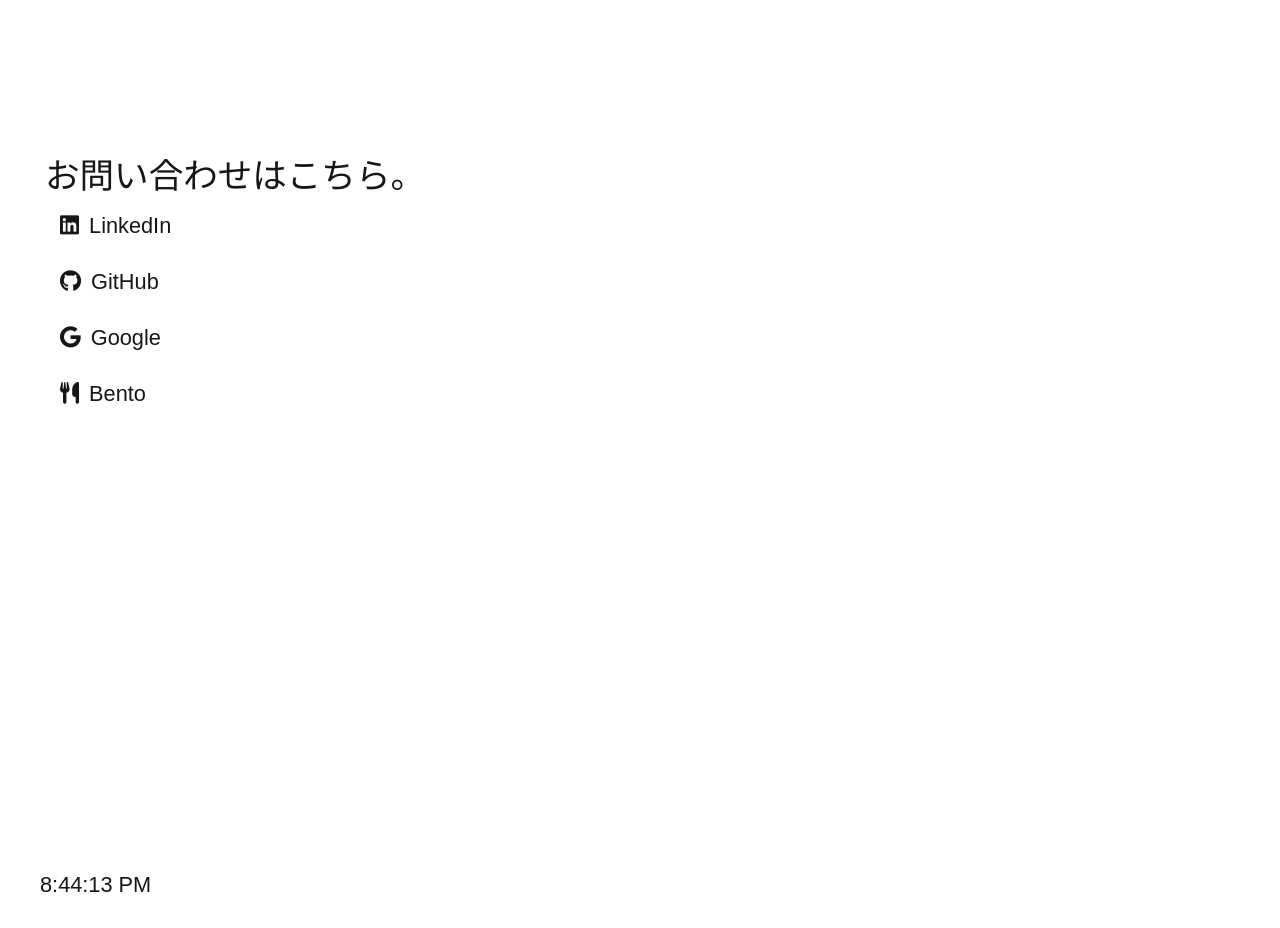
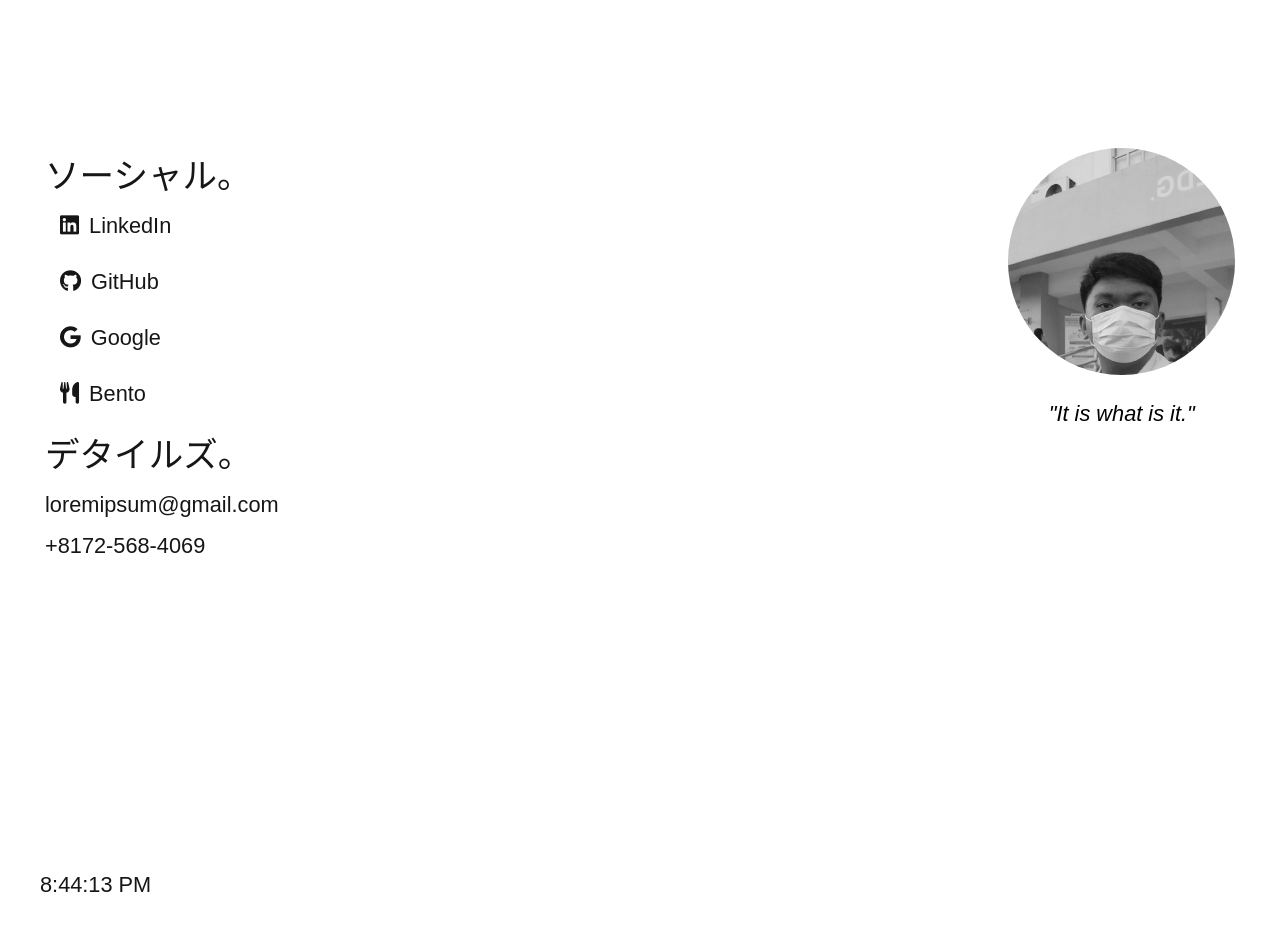
Before and after one commit to Samshh/landingPage, a Vue app: page / in a window 1280 px wide. Shown: the part 4520-5448 px from the top of the page. Built offline with nearby package versions, Linux system fonts and the light colour scheme; the HTML template or start-up script is replaced by a standard one; a web font is replaced by a local one.

Commit message:
footer redesign

```diff
--- a/src/components/footermain.vue
+++ b/src/components/footermain.vue
@@ -23,7 +23,8 @@
 
 gsap.registerPlugin(ScrollTrigger);
 onMounted(() => {
-  animateText(".contacts", ".outterWrapper", "contact me.", 2);
+  animateText(".detail", ".outterWrapper", "details.", 2);
+  animateText(".contacts", ".outterWrapper", "socials.", 2);
   BGchangeColor(".outterWrapper", "#161616");
   cursorChange(".outterWrapper", "#e7e7e7");
   changeColor(
@@ -47,6 +48,27 @@
     "top center",
     "bottom center"
   );
+  changeColor(
+    ".quote",
+    "#e7e7e7",
+    ".outterWrapper",
+    "top center",
+    "bottom center"
+  );
+  changeColor(
+    ".detail",
+    "#e7e7e7",
+    ".outterWrapper",
+    "top center",
+    "bottom center"
+  );
+  changeColor(
+    ".details",
+    "#e7e7e7",
+    ".outterWrapper",
+    "top center",
+    "bottom center"
+  );
 });
 
 onUnmounted(() => {
@@ -56,9 +78,10 @@
 
 <template>
   <div class="outterWrapper">
+    <div class="timewrap">
       <div class="innerWrapper">
         <div class="contwrap">
-        <div class="contacts">お問い合わせはこちら。</div>
+          <div class="contacts">ソーシャル。</div>
           <a class="contact linkedin" target="_blank" href="https://www.linkedin.com/in/samshh/" style="cursor: none">
             <i class="fab fa-linkedin"></i> LinkedIn
           </a>
@@ -73,6 +96,16 @@
             <i class="fas fa-utensils"></i> Bento
           </a>
         </div>
+        <div class="fadein">
+          <img class="samshh" src="/src/assets/footerimage.jpg" alt="samshh">
+          <p class="quote">"It is what is it."</p>
+        </div>
+      </div>
+      <div class="detailwrap">
+        <div class="detail">デタイルズ。</div>
+        <p class="details">loremipsum@gmail.com</p>
+        <p class="details">+8172-568-4069</p>
+      </div>
     </div>
     <div class="time" style="width: 250px">
       <p>{{ currentTime }}</p>
@@ -81,26 +114,87 @@
 </template>
 
 <style scoped>
+.timewrap {
+  display: flex;
+  flex-direction: column;
+  width: 100vw;
+  height: 100vh;
+}
+
+.detailwrap {
+  margin-bottom: 0px;
+  display: flex;
+  flex-direction: column;
+  align-items: flex-start;
+  padding-left: clamp(22px, 5.7vw, 45px);
+  padding-right: clamp(22px, 5.7vw, 45px);
+}
+
+.detail {
+  font-size: clamp(22.5px, 2.7vw, 45px);
+  font-weight: 400px;
+  margin: 0;
+  text-align: left;
+  color: #161616;
+}
+
+.details {
+  margin: 0;
+  font-size: clamp(15px, 1.7vw, 30px);
+  font-weight: 400;
+  text-align: center;
+  padding-top: clamp(7.5px, 1.7vw, 15px);
+  text-decoration: none;
+  position: relative;
+  transition: color 0.3s;
+  display: flex;
+  align-items: center;
+  z-index: 1;
+  -webkit-user-select: none;
+  -moz-user-select: none;
+  -ms-user-select: none;
+  user-select: none;
+  color: #161616;
+}
+
+.samshh {
+  border-radius: 50%;
+  width: clamp(150px, 17.7vw, 320px);
+  height: clamp(150px, 17.7vw, 320px);
+  filter: grayscale(100%);
+}
+
+.quote {
+  font-size: clamp(15px, 1.7vw, 30px);
+  font-style: italic;
+  font-weight: 400;
+  text-align: center;
+  padding-top: clamp(15px, 1.7vw, 30px);
+  position: relative;
+  margin: 0;
+}
+
 .outterWrapper {
-  width: 100vh;
+  width: 100vw;
   height: 100vh;
   display: flex;
   flex-direction: column;
-  justify-content: space-between;
 }
 
 .innerWrapper {
+  padding-top: 40px;
   display: flex;
+  justify-content: space-between;
+  padding-left: clamp(22px, 5.7vw, 45px);
+  padding-top: clamp(10px, 1.7vw, 20px);
+  padding-right: clamp(22px, 5.7vw, 45px);
 }
 
 .contwrap {
   margin-bottom: 0px;
-  padding-bottom: clamp(10px, 1.7vw, 20px);
   display: flex;
   flex-direction: column;
   align-items: flex-start;
-  padding-left: clamp(22px, 5.7vw, 45px);
-  padding-top: clamp(10px, 1.7vw, 20px);
 }
 
 .contacts {
--- a/src/components/secondpage.vue
+++ b/src/components/secondpage.vue
@@ -59,7 +59,7 @@
   <div class="outerWrapper">
     <div class="innerWrapper">
       <div class="aboutMe">
-        <img class="myPic" src="\src\assets\SamGoogle.png" alt="" />
+        <img class="myPic" src="/src/assets/SamGoogle.png" alt="" />
         <div class="aboutMe2">
           <p id="p" class="me">私について。</p>
           <p id="p" class="desc myText">
--- a/src/components/thirdpage.vue
+++ b/src/components/thirdpage.vue
@@ -13,7 +13,7 @@
             trigger: ".projectwrap",
             start: "-3.5%",
             endTrigger: ".projectpic5",
-            end: "center center",
+            end: "70% center",
             pin: true,
             pinSpacing: false,
             scrub: true,
```
Also changed, not shown: src/assets/footerimage.jpg (added). Lines whose indentation alone changed are shown as unchanged.
